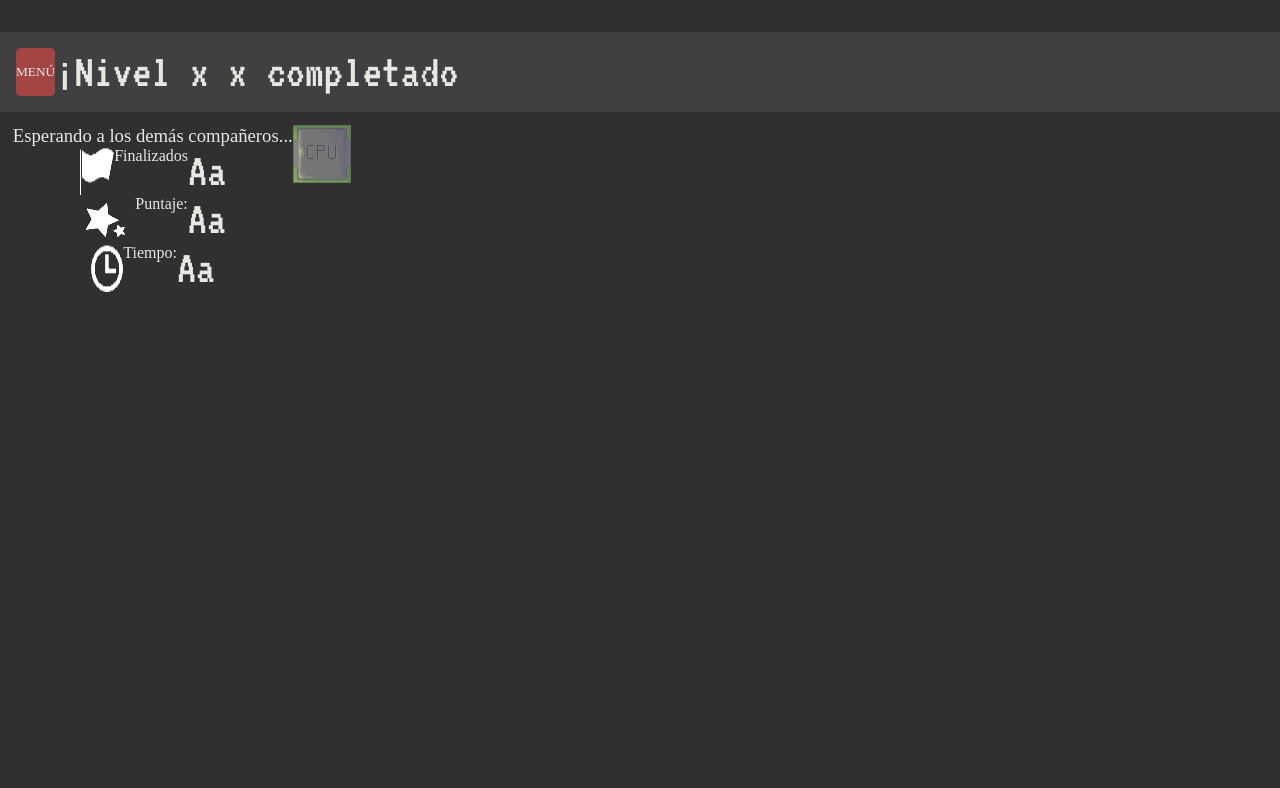
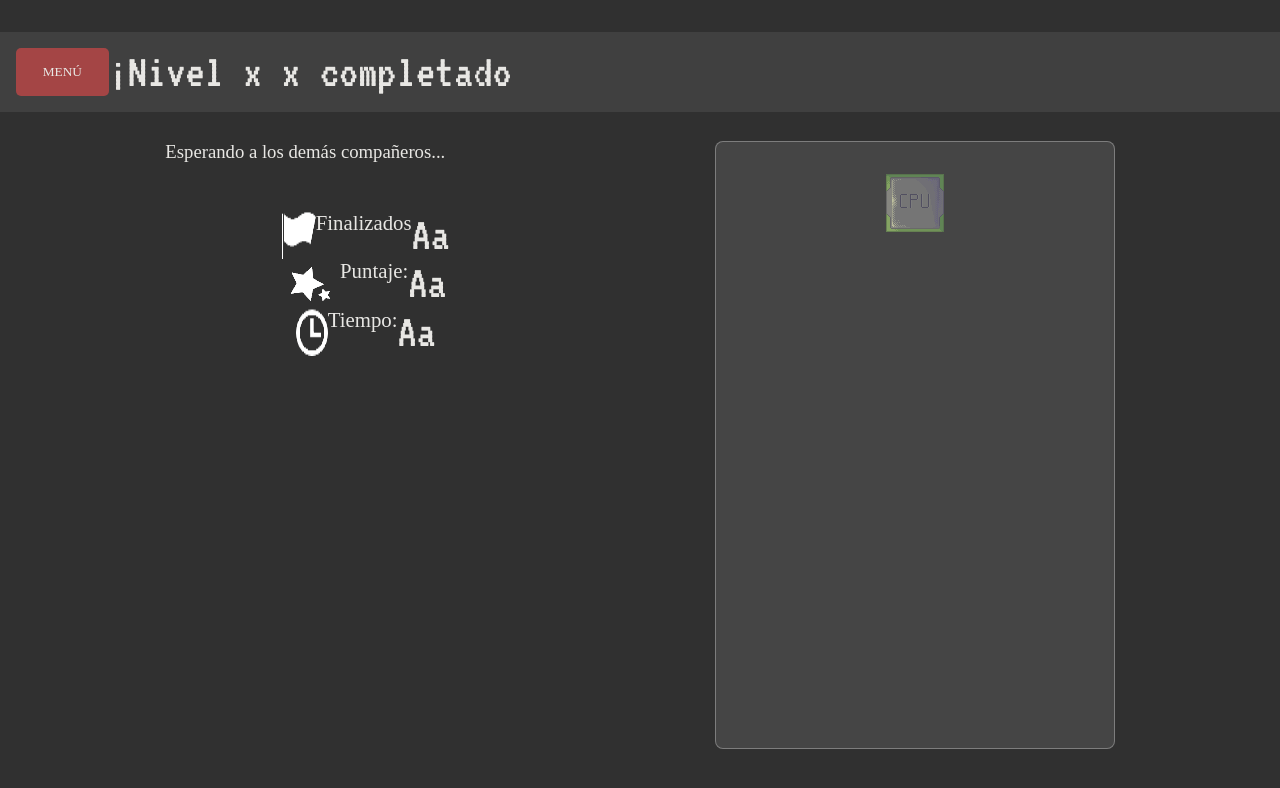
Before and after one commit to Guayma7557/PicoDesk---Repositorio, a plain HTML site: page Codigos/Intermisiones/IntermisionesIndex.html in a window 1280 px wide. Drawn offline with Linux system fonts and the light colour scheme; a web font is replaced by a local one.

Commit message:
Actualización Intermisiones
Actualicé la versión antigua de las intermisiones.

```diff
--- a/Codigos/Intermisiones/style.css
+++ b/Codigos/Intermisiones/style.css
@@ -34,6 +34,7 @@
 
     body{
         background-color: var(--ColorCuarto);
+        height: 80vh;
     }
 
 
@@ -51,14 +52,20 @@
 /* ------------------ Corpus general, puntaje y componente ------------------ */
 
     #CorpusGeneral{
+        height: 80vh;
         display: flex;
         flex-wrap: wrap;
-        padding: 1%;
+        justify-content: space-evenly;
         color: var(--ColorQuinto);
+        margin-top: 1%;
+        padding: 1em;
     }
 
 /* ------------------ Resultados y puntaje del nivel ------------------ */
 
+    #Resultados{
+        margin-top: 3em;
+    }
 
 /* ------------------ Puntajes ------------------ */
 
@@ -66,6 +73,24 @@
         display: flex;
         flex: nowrap;
         justify-content: center;
+        min-width: 50vh;
+    }
+
+    .Puntajes p{
+        font-size: 1.3em;
+    }
+
+/* ------------------ Componente ------------------ */
+
+    #ContainerComponentes{
+        display: flex;
+        flex-direction: row;
+        justify-content: center;
+        padding: 2em;
+        min-width: 50vh;
+        border-radius: 0.5em;
+        border: 1px solid rgba(255,255,255, 0.3);
+        background-color: rgba(255,255,255, 0.1);
     }
 
 /* ------------------ Botones ------------------ */
@@ -75,4 +100,8 @@
         border-radius: 5px;
         border: none;
         color: var(--ColorQuinto);
+        padding: 0.5em;
+        padding-left: 2em;
+        padding-right: 2em;
+        width: max-content;
     }
```
